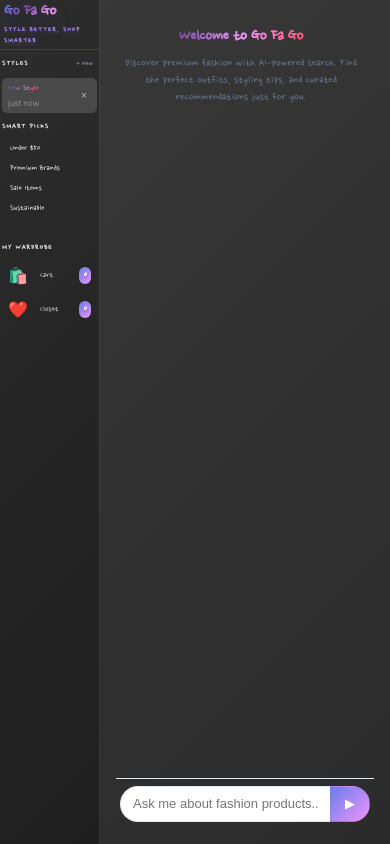
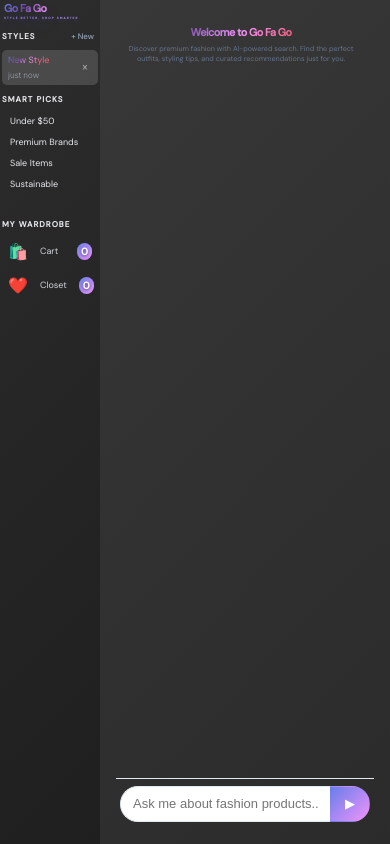
Before and after one commit to raja-datascientist/GoFaGo, a Flask app: page / in a window 390 px wide. Run offline with Flask 3, Linux system fonts and the light colour scheme; some libraries are stand-ins or nearby versions; some web fonts are replaced.

Commit message:
Remove mobile sidebar borders - eliminate bottom line in mobile sidebar content

```diff
--- a/frontend_python/static/styles.css
+++ b/frontend_python/static/styles.css
@@ -42,8 +42,8 @@ body {
 }
 
 .logo h1 {
-    font-family: 'Nanum Pen Script', cursive;
-    font-size: 42px;
+    font-family: 'DM Sans', -apple-system, BlinkMacSystemFont, 'Segoe UI', sans-serif;
+    font-size: 21px;
     font-weight: 900;
     margin-bottom: 6px;
     background: linear-gradient(135deg, #667eea 0%, #764ba2 25%, #f093fb 50%, #f5576c 75%, #fa709a 100%);
@@ -57,8 +57,8 @@ body {
 }
 
 .tagline {
-    font-family: 'Nanum Pen Script', cursive;
-    font-size: 10.5px;
+    font-family: 'DM Sans', -apple-system, BlinkMacSystemFont, 'Segoe UI', sans-serif;
+    font-size: 5.25px;
     color: #a78bfa;
     font-weight: 600;
     text-transform: uppercase;
@@ -107,8 +107,8 @@ body {
 
 .session-section h3,
 .quick-links-section h3 {
-    font-family: 'Nanum Pen Script', cursive;
-    font-size: 15px;
+    font-family: 'DM Sans', -apple-system, BlinkMacSystemFont, 'Segoe UI', sans-serif;
+    font-size: 7.5px;
     font-weight: 700;
     color: #e5e7eb;
     text-transform: uppercase;
@@ -123,8 +123,8 @@ body {
     color: #94a3b8;
     padding: 4px 8px;
     margin: 0;
-    font-family: 'Nanum Pen Script', cursive;
-    font-size: 11px;
+    font-family: 'DM Sans', -apple-system, BlinkMacSystemFont, 'Segoe UI', sans-serif;
+    font-size: 7.5px;
     font-weight: 500;
     cursor: pointer;
     transition: all 0.2s ease;
@@ -179,8 +179,8 @@ body {
 }
 
 .search-title {
-    font-family: 'Nanum Pen Script', cursive;
-    font-size: 16px;
+    font-family: 'DM Sans', -apple-system, BlinkMacSystemFont, 'Segoe UI', sans-serif;
+    font-size: 9px;
     font-weight: 300 !important;
     color: #e5e7eb;
     margin-bottom: 1px;
@@ -224,8 +224,8 @@ body {
     border-radius: 8px;
     color: #d1d5db;
     text-decoration: none;
-    font-family: 'Nanum Pen Script', cursive;
-    font-size: 16.5px;
+    font-family: 'DM Sans', -apple-system, BlinkMacSystemFont, 'Segoe UI', sans-serif;
+    font-size: 8.25px;
     font-weight: 300;
     transition: all 0.2s ease;
     position: relative;
@@ -355,8 +355,8 @@ body {
 }
 
 .empty-message h3 {
-    font-family: 'Nanum Pen Script', cursive;
-    font-size: 27px;
+    font-family: 'DM Sans', -apple-system, BlinkMacSystemFont, 'Segoe UI', sans-serif;
+    font-size: 13.5px;
     font-weight: 800;
     background: linear-gradient(135deg, #667eea 0%, #764ba2 25%, #f093fb 50%, #f5576c 75%, #fa709a 100%);
     -webkit-background-clip: text;
@@ -367,8 +367,8 @@ body {
 }
 
 .empty-message p {
-    font-family: 'Nanum Pen Script', cursive;
-    font-size: 16.5px;
+    font-family: 'DM Sans', -apple-system, BlinkMacSystemFont, 'Segoe UI', sans-serif;
+    font-size: 8.25px;
     color: #64748b;
     line-height: 1.4;
     max-width: 600px;
@@ -901,8 +901,8 @@ body {
     border: none;
     padding: 4px 12px;
     border-radius: 8px;
-    font-family: 'Nanum Pen Script', cursive;
-    font-size: 16.5px;
+    font-family: 'DM Sans', -apple-system, BlinkMacSystemFont, 'Segoe UI', sans-serif;
+    font-size: 8.25px;
     font-weight: 300;
     color: #e5e7eb;
     cursor: pointer;
@@ -933,8 +933,8 @@ body {
 }
 
 .sidebar .refinements-section h3 {
-    font-family: 'Nanum Pen Script', cursive;
-    font-size: 15px;
+    font-family: 'DM Sans', -apple-system, BlinkMacSystemFont, 'Segoe UI', sans-serif;
+    font-size: 7.5px;
     font-weight: 700;
     color: #e5e7eb;
     text-transform: uppercase;
@@ -1579,12 +1579,14 @@ body {
         flex-shrink: 0;
         font-size: 10px;
         padding: 0;
+        border-right: none;
     }
 
     .sidebar-content {
         max-height: calc(100vh - 50px);
         overflow-y: auto;
         padding: 2px;
+        border: none;
     }
 
     .session-section h3 {
@@ -1751,21 +1753,22 @@ body {
 
     /* Reduce logo and banner sizes for mobile */
     .logo h1 {
-        font-family: 'Nanum Pen Script', cursive;
-        font-size: 18px;
+        font-family: 'DM Sans', -apple-system, BlinkMacSystemFont, 'Segoe UI', sans-serif;
+        font-size: 10.8px;
         margin: 0;
         line-height: 1.2;
     }
 
     .tagline {
-        font-family: 'Nanum Pen Script', cursive;
-        font-size: 7.5px;
+        font-family: 'DM Sans', -apple-system, BlinkMacSystemFont, 'Segoe UI', sans-serif;
+        font-size: 3px;
         margin: 1px 0 0 0;
     }
 
     .sidebar-header {
         padding: 2px 4px;
         min-height: 20px;
+        border-bottom: none;
     }
 
     .sidebar-header .logo {
@@ -1778,14 +1781,14 @@ body {
     }
 
     .empty-message h3 {
-        font-family: 'Nanum Pen Script', cursive;
-        font-size: 18px;
+        font-family: 'DM Sans', -apple-system, BlinkMacSystemFont, 'Segoe UI', sans-serif;
+        font-size: 10.8px;
         margin-bottom: 4px;
     }
 
     .empty-message p {
-        font-family: 'Nanum Pen Script', cursive;
-        font-size: 12px;
+        font-family: 'DM Sans', -apple-system, BlinkMacSystemFont, 'Segoe UI', sans-serif;
+        font-size: 7.2px;
         margin: 0;
     }
 
```
Also changed, not shown: other parts of frontend_python/static/styles.css (+11 -11 lines).
